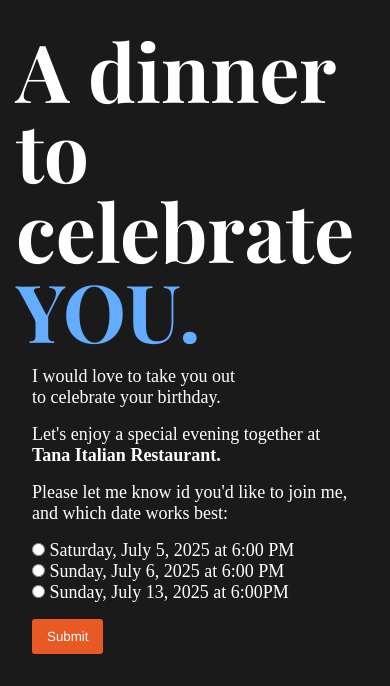
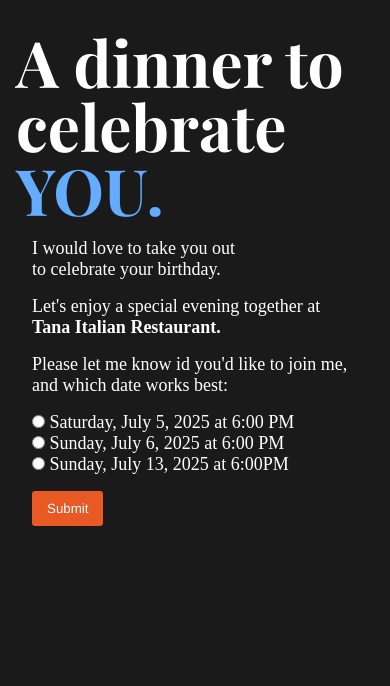
Before and after one commit to hollyBelly2021/date-with-me, a plain HTML site: page index.html in a window 390 px wide. Shown: the part 963-1649 px from the top of the page. After the commit the page ends 1521 px from the top, so only its background shows below. Drawn offline with nearby package versions, Linux system fonts and the light colour scheme; a web font is replaced by a local one.

Commit message:
added minor-1 screen update

```diff
--- a/style.css
+++ b/style.css
@@ -31,6 +31,7 @@ label {
   display: flex;
   flex-direction: column;
   gap: 10px;
+  width: 50%;
 }
 .photo-container {
   display: flex;
@@ -107,3 +108,9 @@ input[type="radio"] {
     font-size: 5rem;
   }
 }
+
+@media screen and (max-width: 440px) {
+  h1 {
+    font-size: 4rem;
+  }
+}
```
